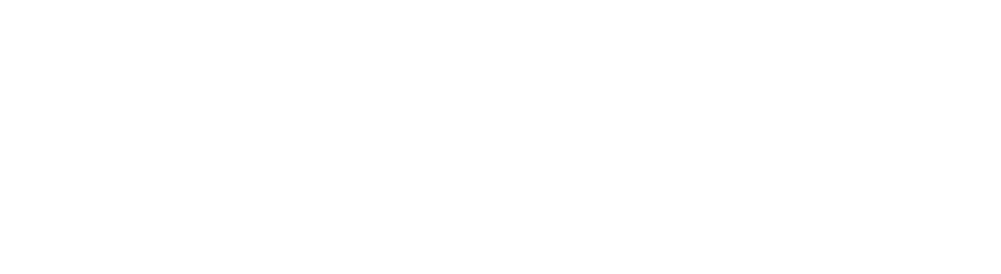
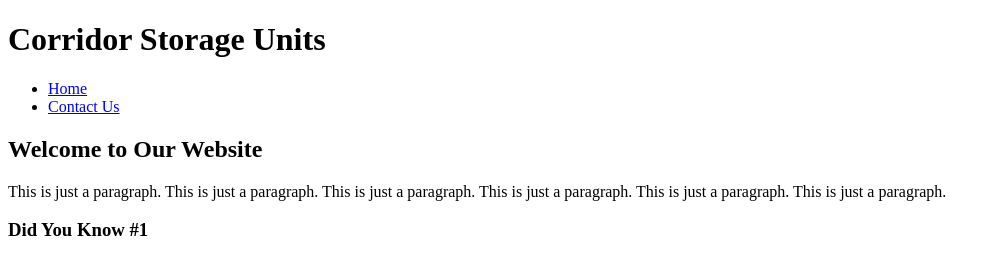
Before and after one commit to senemmenda/ProjectStorageUnit, a plain HTML site: page index.html in a window 1280 px wide. Shown: the whole page, without its empty margins (0-1001 px from the left). Drawn offline with Linux system fonts and the light colour scheme.

Commit message:
added padditional pages

```diff
--- a/index.html
+++ b/index.html
@@ -1,10 +1,31 @@
 <!DOCTYPE html>
 <html>
   <head>
-    <title>Storage Unit</title>
+    <title>Corridor Storage Units</title>
     <link href="styles.css" rel="stylesheet" />
   </head>
   <body>
-
+    <header>
+      <h1>Corridor Storage Units</h1>
+    </header>
+    <nav>
+      <ul>
+        <li>
+          <a href="locations.html">Home</a>
+        </li>
+        <li>
+          <a href="contact_us.html">Contact Us</a>
+        </li>
+      </ul>
+    </nav>
+    <section id="main_content">
+      <article>
+        <h2>Welcome to Our Website</h2>
+        <p>This is just a paragraph. This is just a paragraph. This is just a paragraph. This is just a paragraph. This is just a paragraph. This is just a paragraph.</p>
+      </article>
+      <aside class="facts">
+        <h3>Did You Know #1</h3>
+      </aside>
+    </section>
   </body>
 </html>
```
Also changed, not shown: contact_us.html (added), locations.html (added).
